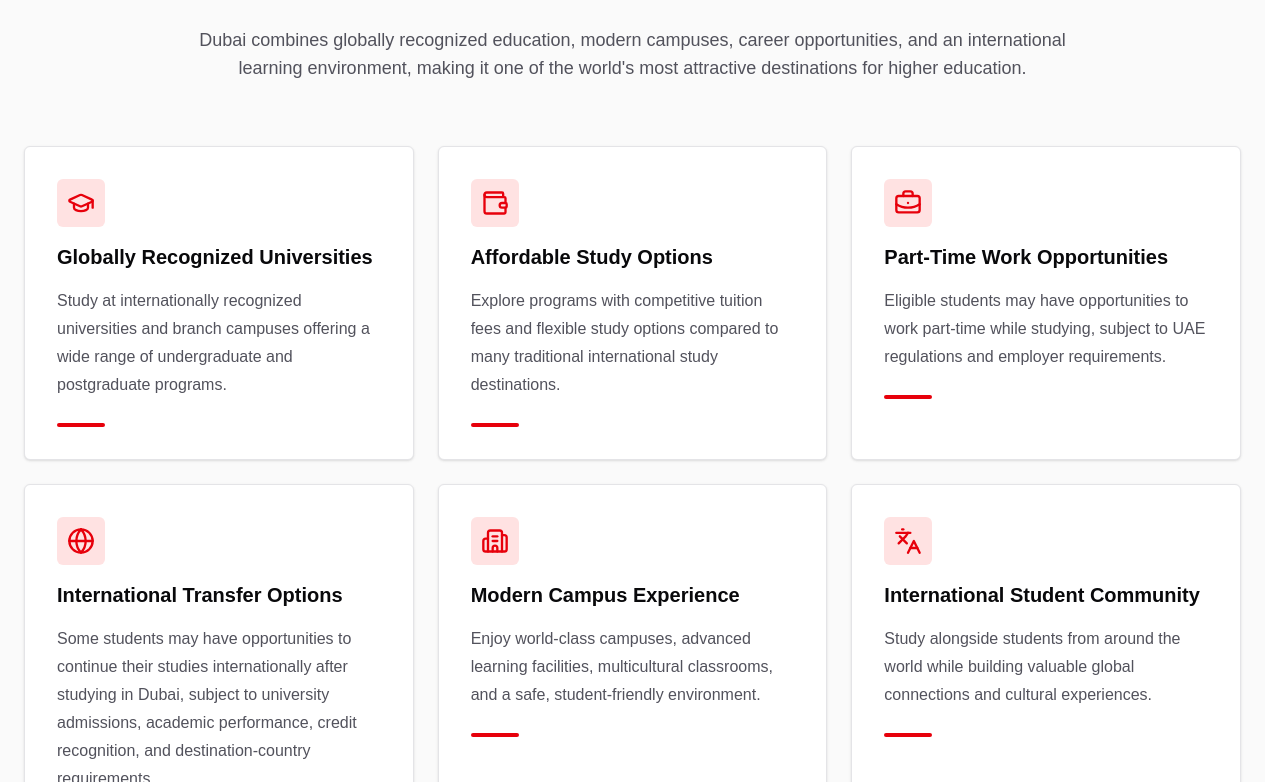
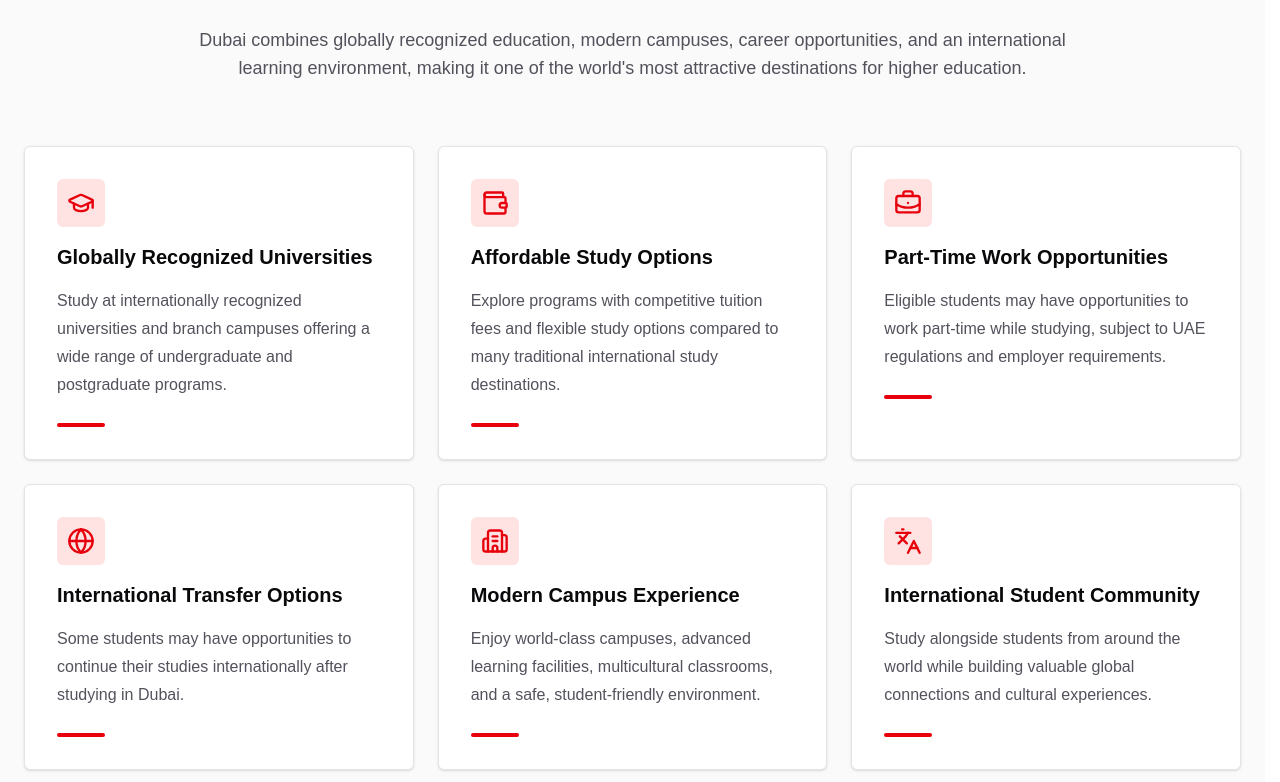
Before and after one commit to Yourf1visaguide/f1landingpage, a Next.js app: page /dubai in a window 1280 px wide. Shown: the part 2018-2800 px from the top of the page. Built offline with nearby package versions, Linux system fonts and the light colour scheme; no server answers; a web font is replaced by a local one.

Commit message:
change in why section.

```diff
--- a/data/dubai.tsx
+++ b/data/dubai.tsx
@@ -438,7 +438,7 @@
       icon: "Globe",
       title: "International Transfer Options",
       description:
-        "Some students may have opportunities to continue their studies internationally after studying in Dubai, subject to university admissions, academic performance, credit recognition, and destination-country requirements.",
+        "Some students may have opportunities to continue their studies internationally after studying in Dubai.",
     },
     {
       icon: "Building2",
```
